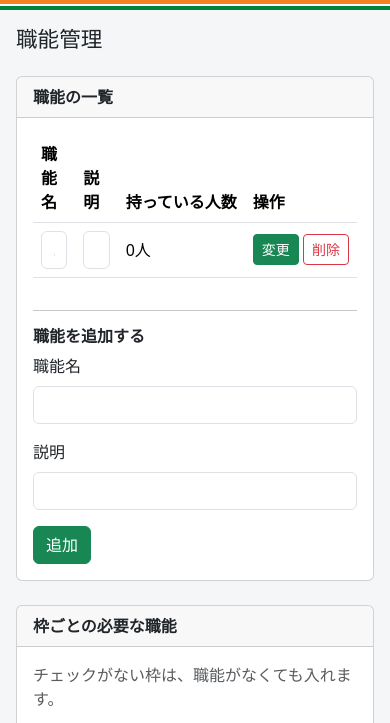
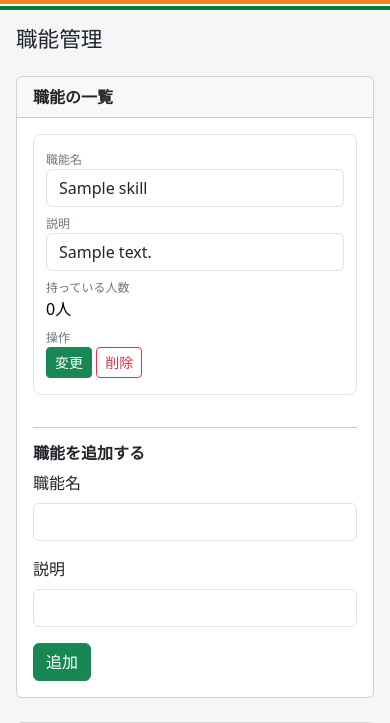
Before and after one commit to amasato1221/Numajo_Shift_Management_System_Fgroup, a Spring Boot app: page /manager/skills in a window 390 px wide. Shown: the part 76-799 px from the top of the page. Run offline with Spring Boot 4, Linux system fonts and the light colour scheme; a user stored in the database is signed in; tables that the repository leaves empty hold one stand-in row (values such as "Sample post"); data that the repository does not hold is empty; some of the project's set-up classes (security, data sources, template engines, error pages and the like) are left out, and stand-ins take their place; some libraries are stand-ins or nearby versions.

Commit message:
fix: SM-04 職能管理の一覧をスマホの幅で縦に並べる
20-SM-04 第1.1版・20-00 第1.4版（案B）。767px以下で、一覧の表の見出しを隠し、
1件ずつ縦に並べる。各 td に data-label を付け、CSS は app.css の SM-04 の区切りに書いた。
入力欄・フォームは1組のまま（name・form 属性は変えていない）。
画面を開くと data-label が出ることを SkillFlowTests に追加した。

Co-Authored-By: Claude Sonnet 5.5 <noreply@anthropic.com>
Claude-Session: https://claude.ai/code/session_01XNVetWVLrMsyhioX5E6WN6

```diff
--- a/src/main/resources/static/css/app.css
+++ b/src/main/resources/static/css/app.css
@@ -303,6 +303,43 @@ body {
 
 /* ===== SM-04 職能管理（川端） ===== */
 
+/* スマホの幅（767px以下）：一覧は表の見出しを隠し、1件ずつ縦に並べる（20-SM-04 1.1、20-00 3.1） */
+@media (max-width: 767.98px) {
+    .skill-table thead {
+        display: none;
+    }
+
+    .skill-table,
+    .skill-table > tbody,
+    .skill-table > tbody > tr,
+    .skill-table > tbody > tr > td {
+        display: block;
+        width: 100%;
+    }
+
+    .skill-table > tbody > tr {
+        margin-bottom: 12px;
+        padding: 12px;
+        border: 1px solid var(--color-border);
+        border-radius: 8px;
+        background-color: #FFFFFF;
+    }
+
+    .skill-table > tbody > tr > td {
+        padding: 4px 0;
+        border: 0;
+        background-color: transparent;
+        box-shadow: none;
+    }
+
+    .skill-table > tbody > tr > td::before {
+        content: attr(data-label);
+        display: block;
+        font-size: 0.75rem;
+        color: #6C757D;
+    }
+}
+
 /* ===== SM-05 必要人数設定（新井） ===== */
 
 /* ===== SM-06 シフト作成（栗原） ===== */
--- a/src/main/resources/templates/manager/skills.html
+++ b/src/main/resources/templates/manager/skills.html
@@ -16,7 +16,7 @@
             <div class="card-body">
                 <p class="mb-0" th:if="${#lists.isEmpty(skills)}" th:text="#{I2401}"></p>
                 <div class="table-responsive" th:unless="${#lists.isEmpty(skills)}">
-                    <table class="table align-middle">
+                    <table class="table align-middle skill-table">
                         <thead>
                             <tr>
                                 <th>職能名</th>
@@ -27,18 +27,18 @@
                         </thead>
                         <tbody>
                             <tr th:each="s : ${skills}">
-                                <td>
+                                <td data-label="職能名">
                                     <input type="text" name="name" class="form-control" maxlength="50"
                                            th:value="${s.name}" th:attr="form='skill-update-' + ${s.id}"
                                            th:aria-label="${s.name} + 'の職能名'">
                                 </td>
-                                <td>
+                                <td data-label="説明">
                                     <input type="text" name="description" class="form-control" maxlength="200"
                                            th:value="${s.description}" th:attr="form='skill-update-' + ${s.id}"
                                            th:aria-label="${s.name} + 'の説明'">
                                 </td>
-                                <td class="text-nowrap" th:text="${s.holderCount} + '人'"></td>
-                                <td class="text-nowrap">
+                                <td class="text-nowrap" data-label="持っている人数" th:text="${s.holderCount} + '人'"></td>
+                                <td class="text-nowrap" data-label="操作">
                                     <form th:id="'skill-update-' + ${s.id}"
                                           th:action="@{/manager/skills/{id}(id=${s.id})}" method="post"
                                           class="d-inline"></form>
```
Also changed, not shown: 1 other file.
